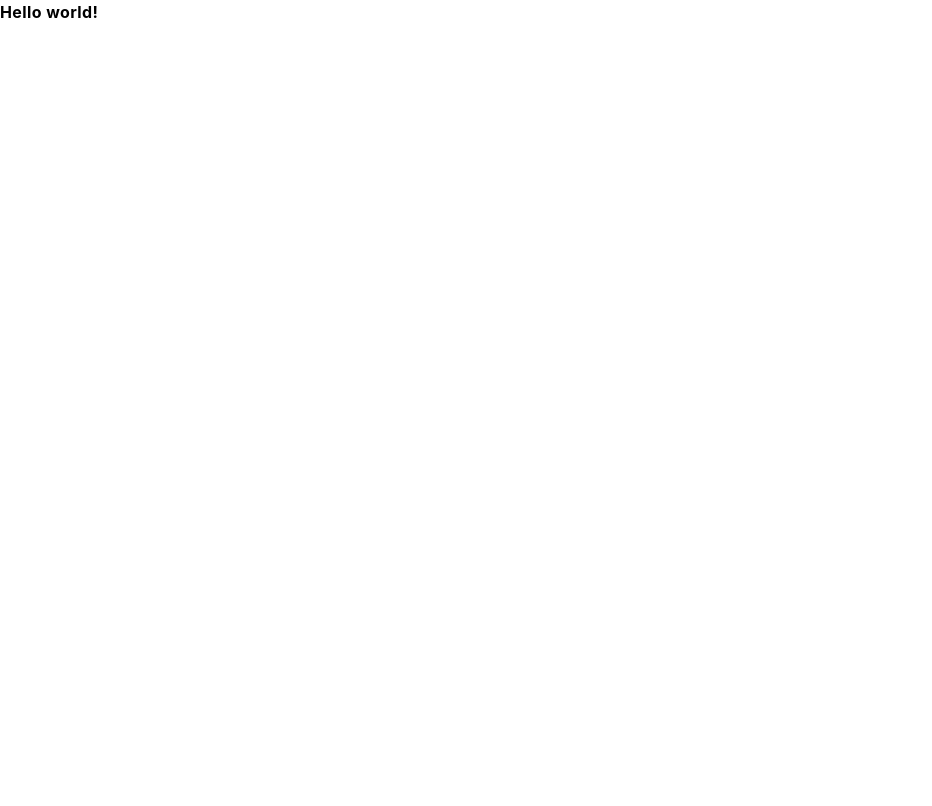
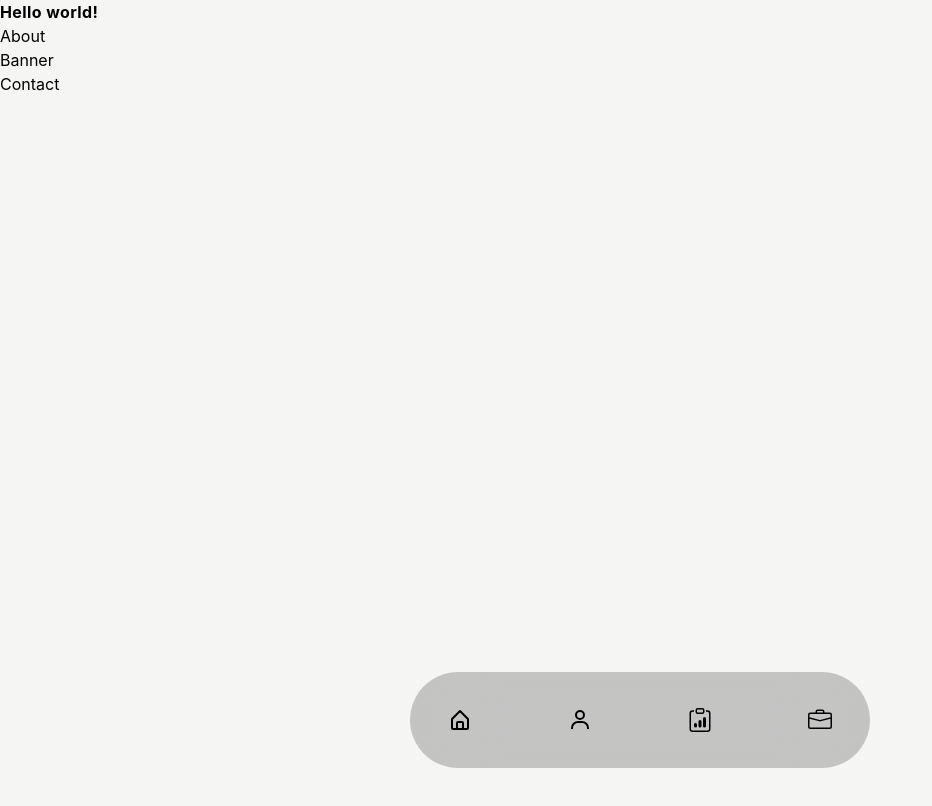
Before and after one commit to ChimmyTee/Portfolio, a React (Create React App) app: page / in a window 1280 px wide. Shown: the top 806 px of the page, without its empty margins (0-932 px from the left). Built offline with nearby package versions, Linux system fonts and the light colour scheme.

Commit message:
added some components and worked on Nav

```diff
--- a/package.json
+++ b/package.json
@@ -8,7 +8,9 @@
     "@testing-library/user-event": "^13.5.0",
     "react": "^18.2.0",
     "react-dom": "^18.2.0",
+    "react-icons": "^4.7.1",
     "react-scripts": "5.0.1",
+    "react-scroll": "^1.8.9",
     "web-vitals": "^2.1.4"
   },
   "scripts": {
--- a/src/App.js
+++ b/src/App.js
@@ -1,11 +1,21 @@
 import React from 'react';
+// components
+import About from './components/About';
+import Banner from './components/Banner';
+import Contact from './components/Contact';
+import Nav from './components/Nav';
 
 function App() {
   return (
-    <div>
+    <div class='bg-stone-100'>
       <h1 class="font-bold tracking-tight hover:tracking-wide">
-      Hello world!
-    </h1>
+        Hello world!
+      </h1>
+      <Nav />
+      <About />
+      <Banner />
+      <Contact />
+      <div class='bg-stone-100 h-screen'></div>
     </div>
   );
 }
--- /dev/null
+++ b/src/components/About.js
@@ -0,0 +1,5 @@
+const About = () => {
+    return <div>About</div>;
+};
+
+export default About;
--- /dev/null
+++ b/src/components/Banner.js
@@ -0,0 +1,5 @@
+const Banner = () => {
+    return <div>Banner</div>;
+};
+
+export default Banner;
--- /dev/null
+++ b/src/components/Contact.js
@@ -0,0 +1,5 @@
+const Contact = () => {
+    return <div>Contact</div>;
+};
+
+export default Contact;
--- /dev/null
+++ b/src/components/Nav.js
@@ -0,0 +1,28 @@
+import { BiHomeAlt, BiUser } from 'react-icons/bi';
+import { BsClipboardData, BsBriefcase, BsChatSquare} from 'react-icons/bs';
+import { Link } from 'react-scroll';
+
+const Nav = () => {
+    return <nav class='fixed bottom-4 lg:bottom-8 w-full overflow-hidden z-50'>
+        <div class='container mx-auto'>
+            <div class='w-full bg-black/20 h-[96px] backdrop-blur-2xl
+            rounded-full max-w-[460px] mx-auto px-5 flex items-center justify-between text-2xl text-red'>
+                <Link class='cursor-pointer w-[60px] h-[60px] flex items-center justify-center'>
+                    <BiHomeAlt />
+                </Link>
+                <Link class='cursor-pointer w-[60px] h-[60px] flex items-center justify-center'>
+                    <BiUser />
+                </Link>
+                <Link class='cursor-pointer w-[60px] h-[60px] flex items-center justify-center'>
+                    <BsClipboardData />
+                </Link>
+                <Link class='cursor-pointer w-[60px] h-[60px] flex items-center justify-center'>
+                    <BsBriefcase />
+                </Link>
+
+            </div>
+        </div>
+    </nav>;
+};
+
+export default Nav;
```
Also changed, not shown: 1 other file (tests, documents, lock files or other folders).
